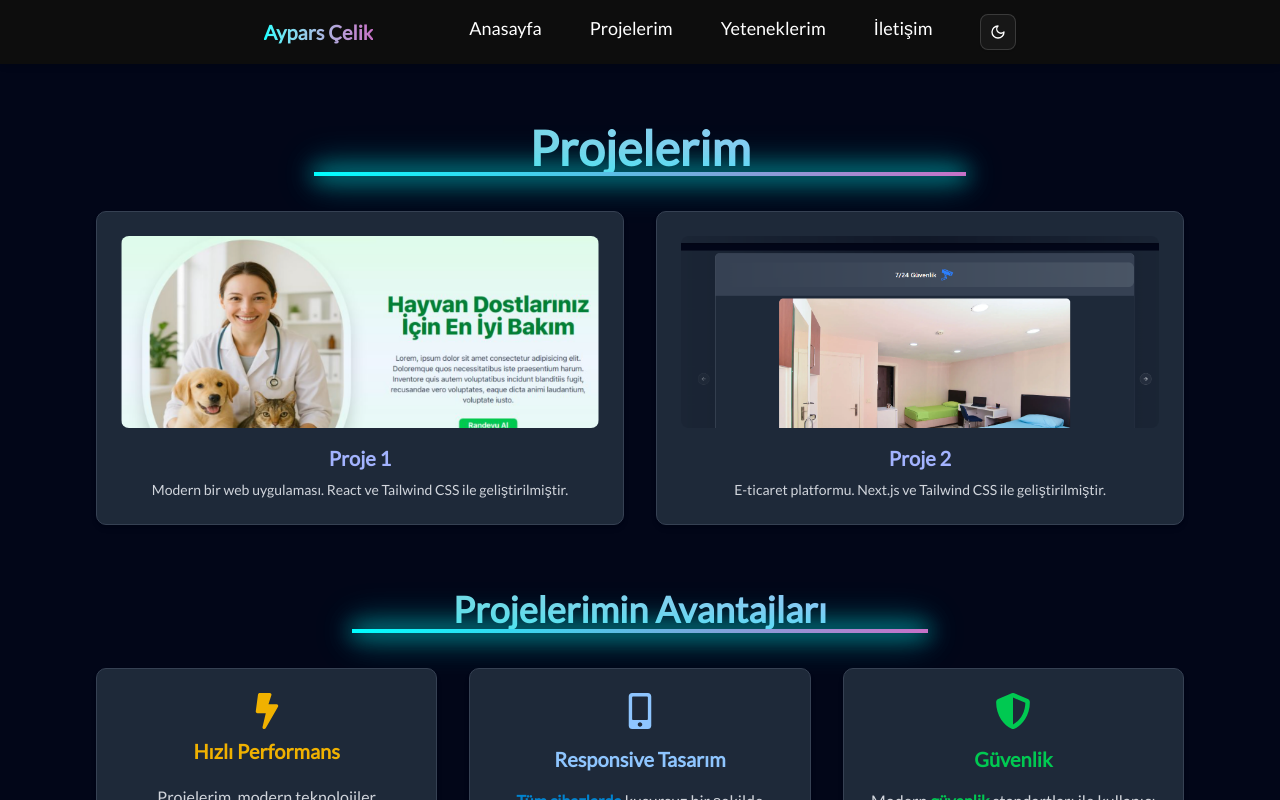
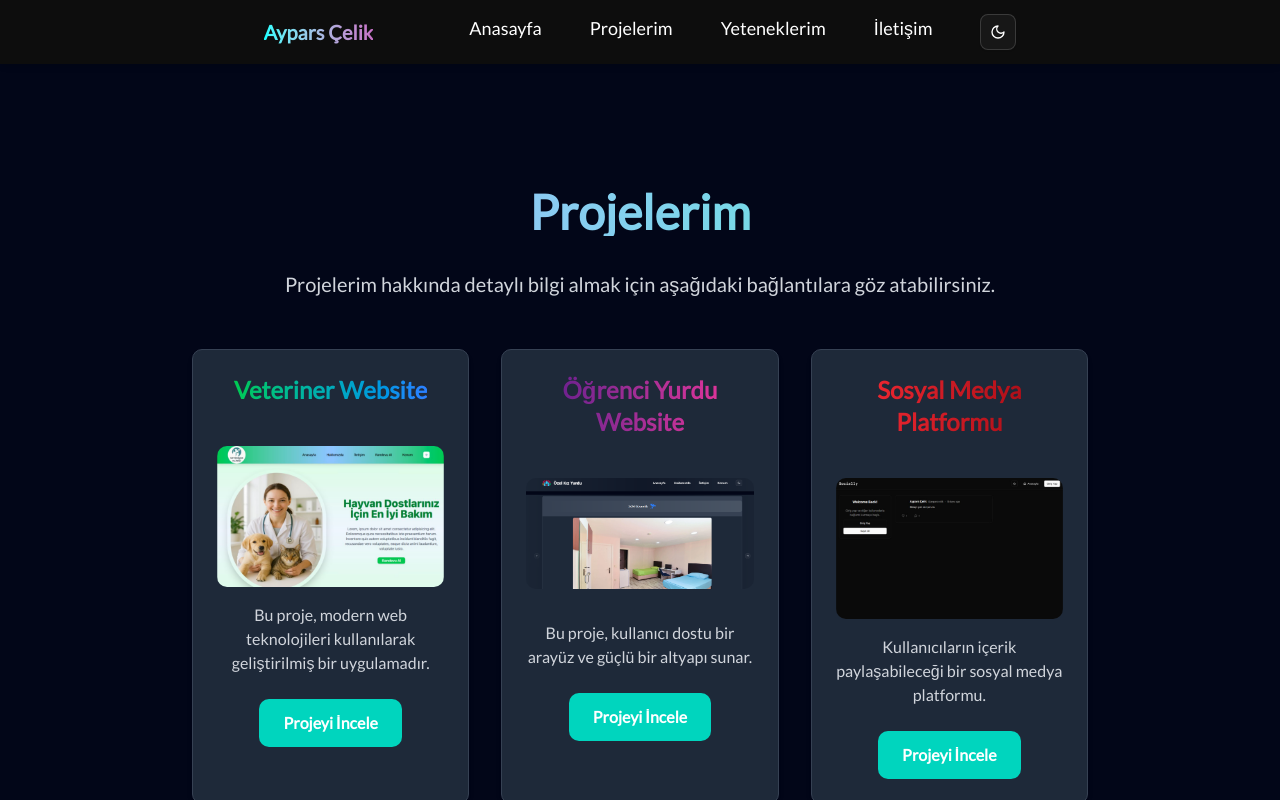
Before and after one commit to orhanaypars/portfolyo-website, a Next.js app: page /projects in a window 1280 px wide. Shown: the top 800 px of the page. Built offline with nearby package versions, Linux system fonts and the light colour scheme.

Commit message:
projects updated

```diff
--- a/app/projects/page.tsx
+++ b/app/projects/page.tsx
@@ -13,45 +13,93 @@ function ProjectsPage() {
   return (
     <main className="max-w-7xl mx-auto py-16 px-6 sm:px-12 lg:px-24 my-15">
       {/* Projelerim Bölümü */}
-      <section className="text-center mb-16">
-        <h1 className="text-4xl sm:text-5xl font-bold text-transparent bg-clip-text bg-gradient-to-r from-teal-500 to-indigo-500 dark:from-teal-300 dark:to-indigo-300 mb-8">
+      {/* Projects Section */}
+      <section
+        id="projects"
+        className="max-w-6xl mx-auto py-16 px-6 sm:px-12 lg:px-24 text-center"
+      >
+        <h2 className="text-4xl sm:text-5xl font-bold text-transparent bg-clip-text bg-gradient-to-r from-indigo-500 to-teal-500 dark:from-indigo-300 dark:to-teal-300 mb-8">
           Projelerim
-          <span className="neon-line"></span>
-        </h1>
-        <div className="grid grid-cols-1 sm:grid-cols-2 gap-8">
+        </h2>
+        <p className="text-lg sm:text-xl leading-relaxed text-gray-700 dark:text-gray-300 mb-12">
+          Projelerim hakkında detaylı bilgi almak için aşağıdaki bağlantılara
+          göz atabilirsiniz.
+        </p>
+        <div className="grid grid-cols-1 sm:grid-cols-2 lg:grid-cols-3 gap-8">
           {/* Proje 1 */}
-          <div className="bg-white dark:bg-gray-800 shadow-md rounded-lg p-6 border border-gray-200 dark:border-gray-700">
+          <div className="group bg-white dark:bg-gray-800 shadow-md rounded-lg p-6 border border-gray-200 dark:border-gray-700 flex flex-col items-center text-center transform transition duration-500 hover:scale-105 hover:shadow-2xl">
+            <h3 className="text-2xl font-bold text-transparent bg-clip-text bg-gradient-to-r from-green-500 to-blue-500 group-hover:from-teal-500 group-hover:to-indigo-500 transition duration-300 mb-10">
+              Veteriner Website
+            </h3>
             <Image
               src="/project-1.png"
-              alt="Proje 1"
-              width={500}
-              height={300}
-              className="rounded-md object-cover w-full h-48"
+              alt="Proje 1 Görseli"
+              width={300}
+              height={200}
+              className="rounded-lg mb-4 object-cover group-hover:opacity-90 transition duration-300"
             />
-            <h3 className="text-xl font-semibold mt-4 text-indigo-500 dark:text-indigo-300">
-              Proje 1
-            </h3>
-            <p className="text-sm mt-2 text-gray-700 dark:text-gray-300">
-              Modern bir web uygulaması. React ve Tailwind CSS ile
-              geliştirilmiştir.
+            <p className="text-gray-700 dark:text-gray-300 mb-6 group-hover:text-gray-500 transition duration-300">
+              Bu proje, modern web teknolojileri kullanılarak geliştirilmiş bir
+              uygulamadır.
             </p>
+            <a
+              href="https://vet-website-project.vercel.app/"
+              target="_blank"
+              rel="noopener noreferrer"
+              className="px-6 py-3 rounded-lg font-semibold text-white bg-teal-500 hover:bg-teal-600 dark:bg-teal-400 dark:hover:bg-teal-500 transition"
+            >
+              Projeyi İncele
+            </a>
           </div>
 
           {/* Proje 2 */}
-          <div className="bg-white dark:bg-gray-800 shadow-md rounded-lg p-6 border border-gray-200 dark:border-gray-700">
+          <div className="group bg-white dark:bg-gray-800 shadow-md rounded-lg p-6 border border-gray-200 dark:border-gray-700 flex flex-col items-center text-center transform transition duration-500 hover:scale-105 hover:shadow-2xl">
+            <h3 className="text-2xl font-bold text-transparent bg-clip-text bg-gradient-to-r from-purple-900 to-pink-500  mb-10 group-hover:from-teal-500 group-hover:to-indigo-500 transition duration-300">
+              Öğrenci Yurdu Website
+            </h3>
             <Image
               src="/project-2.png"
-              alt="Proje 2"
-              width={500}
-              height={300}
-              className="rounded-md object-cover w-full h-48"
+              alt="Proje 2 Görseli"
+              width={300}
+              height={200}
+              className="rounded-lg mb-8 object-cover group-hover:opacity-90 transition duration-300"
             />
-            <h3 className="text-xl font-semibold mt-4 text-indigo-500 dark:text-indigo-300">
-              Proje 2
+            <p className="text-gray-700 dark:text-gray-300 mb-6 group-hover:text-gray-500 transition duration-300">
+              Bu proje, kullanıcı dostu bir arayüz ve güçlü bir altyapı sunar.
+            </p>
+            <a
+              href="https://dormitory-project-kappa.vercel.app/"
+              target="_blank"
+              rel="noopener noreferrer"
+              className="px-6 py-3 rounded-lg font-semibold text-white bg-teal-500 hover:bg-teal-600 dark:bg-teal-400 dark:hover:bg-teal-500 transition"
+            >
+              Projeyi İncele
+            </a>
+          </div>
+
+          {/* Proje 3 */}
+          <div className="group bg-white dark:bg-gray-800 shadow-md rounded-lg p-6 border border-gray-200 dark:border-gray-700 flex flex-col items-center text-center transform transition duration-500 hover:scale-105 hover:shadow-2xl">
+            <h3 className="text-2xl font-bold text-transparent bg-clip-text bg-gradient-to-r from-red-500 to-red-800  mb-4 group-hover:from-teal-500 group-hover:to-indigo-500 transition duration-300 mb-10">
+              Sosyal Medya Platformu
             </h3>
-            <p className="text-sm mt-2 text-gray-700 dark:text-gray-300">
-              E-ticaret platformu. Next.js ve Tailwind CSS ile geliştirilmiştir.
+            <Image
+              src="/project-3.png"
+              alt="Proje 3 Görseli"
+              width={300}
+              height={200}
+              className="rounded-lg mb-4 object-cover group-hover:opacity-90 transition duration-300"
+            />
+            <p className="text-gray-700 dark:text-gray-300 mb-6 group-hover:text-gray-500 transition duration-300">
+              Kullanıcıların içerik paylaşabileceği bir sosyal medya platformu.
             </p>
+            <a
+              href="https://social-media-project.vercel.app/"
+              target="_blank"
+              rel="noopener noreferrer"
+              className="px-6 py-3 rounded-lg font-semibold text-white bg-teal-500 hover:bg-teal-600 dark:bg-teal-400 dark:hover:bg-teal-500 transition"
+            >
+              Projeyi İncele
+            </a>
           </div>
         </div>
       </section>
```
